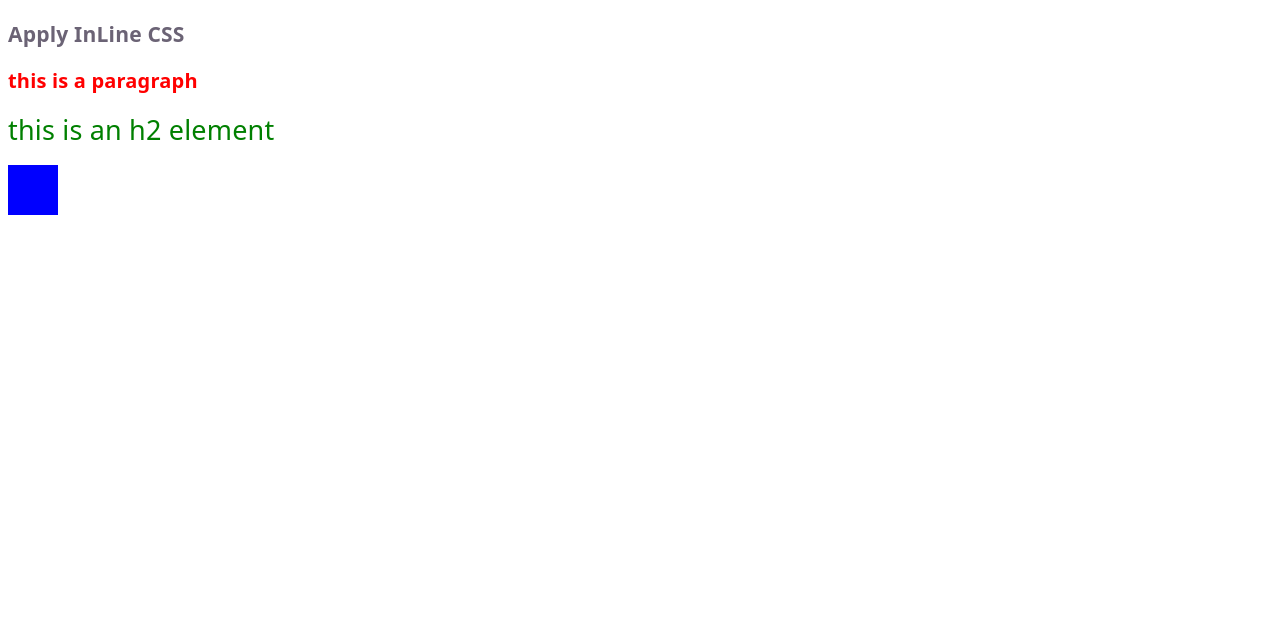
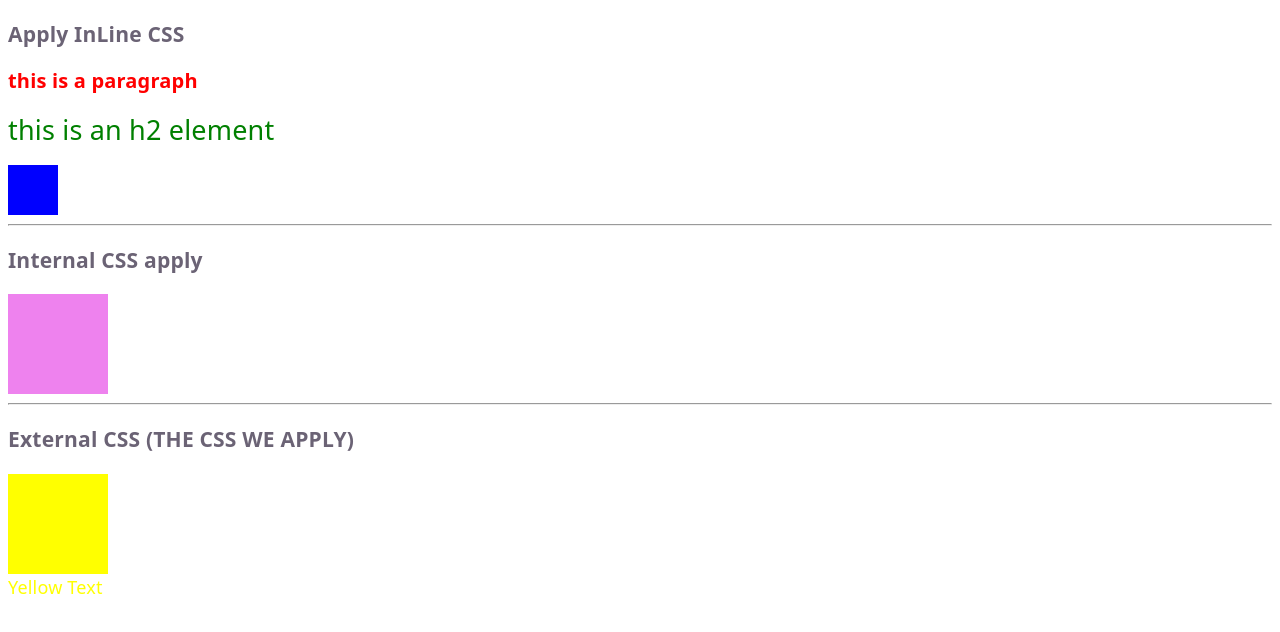
Before and after one commit to rudraksh-codes/ReactDRFProj, a React (Vite) app in the folder my-react-project/: page / in a window 1280 px wide. Shown: the top 632 px of the page. Built offline with nearby package versions, Linux system fonts and the light colour scheme.

Commit message:
feat: internal and external css demo

```diff
--- /dev/null
+++ b/my-react-project/src/assets/css/myAppStyle.css
@@ -0,0 +1,9 @@
+.yellowbox {
+    background-color: yellow;
+    width: 100px;
+    height: 100px;
+}
+
+.yellowtext{
+    color : yellow;
+}
--- a/my-react-project/src/components/InlineCss.jsx
+++ b/my-react-project/src/components/InlineCss.jsx
@@ -1,4 +1,5 @@
 import React from 'react'
+import '../assets/css/myAppStyle.css'
 
 const InlineCss = () => {
 
@@ -18,12 +19,37 @@ const InlineCss = () => {
 
   return (
     <>
+
+        <style>
+            {`
+                .container{
+                    background-color: violet;
+                    width : 100px;
+                    height : 100px;
+                }
+            `}
+        </style>
+
         <h3>Apply InLine CSS</h3>
         <p style={{ fontSize: "20px", color: "red", fontWeight: 900 }}>this is a paragraph</p>
         <h2 style={style.h2Text}>this is an h2 element</h2>
         <div style={style.container}>
+        </div>
+        <hr />
+
+
+        <h3>Internal CSS apply</h3>
+        <div className='container'></div>
+        <hr />
+
+
+        <h3>External CSS (THE CSS WE APPLY)</h3>
+        <div className="yellowbox">
 
         </div>
+        <div className='yellowtext'>Yellow Text</div>
+
+
     </>
   )
 }
```
